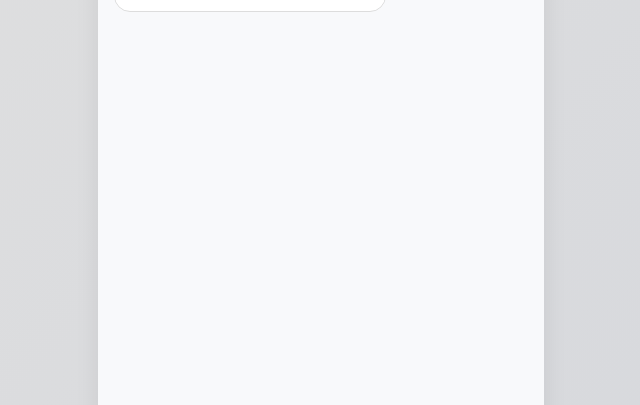
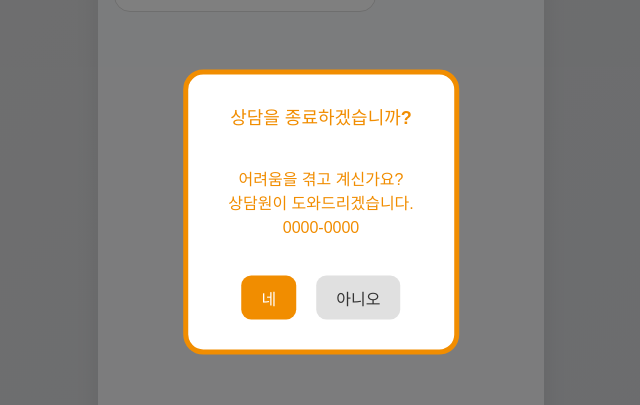
Before and after one commit to tearslunar/chatbot, a React (Vite) app in the folder frontend/: page / in a window 1280 px wide. Both pictures are taken after a click on the button "상담 종료". Shown: the part 188-593 px from the top of the page, without its empty margins (319-959 px from the left). Built offline with nearby package versions, Linux system fonts and the light colour scheme; no server answers.

Commit message:
20250627_EndBtn

```diff
--- a/frontend/src/App.css
+++ b/frontend/src/App.css
@@ -9,6 +9,67 @@ body {
   align-items: center;
   height: 100vh;
 }
+.modal-background {
+  position: fixed;
+  top: 0;
+  left: 0;
+  width: 100%;
+  height: 100%;
+  background: rgba(0, 0, 0, 0.5);
+  display: flex;
+  justify-content: center;
+  align-items: center;
+  z-index: 999;
+}
+
+.modal-content {
+  color: #f18d00;
+  background: white;
+  border-radius: 20px;
+  border: 5px solid #f18d00;
+  padding: 30px 40px;
+  display: flex;
+  flex-direction: column;
+  align-items: center;
+  gap: 20px;
+  text-align: center;
+  position: fixed;
+  top: 50%;
+  left: 50%;
+  transform: translate(-50%, -50%);
+}
+
+
+.modal-text {
+  font-size: 18px;
+  font-weight: bold;
+}
+
+.modal-buttons {
+  display: flex;
+  gap: 20px;
+}
+
+.modal-button {
+  padding: 10px 20px;
+  border-radius: 10px;
+  border: none;
+  cursor: pointer;
+  font-size: 16px;
+  font-weight: bold;
+}
+
+.modal-button.yes {
+  background-color: #f18d00;
+  color: white;
+}
+
+.modal-button.no {
+  background-color: #e0e0e0;
+  color: #333;
+}
+
+
 
 .chat-header-row {
   display: flex;
--- a/frontend/src/App.jsx
+++ b/frontend/src/App.jsx
@@ -12,6 +12,7 @@ function App() {
   const [modelOptions, setModelOptions] = useState([]); // 실제 모델 목록
   const messagesEndRef = useRef(null);
   const [isBotTyping, setIsBotTyping] = useState(false);
+  const [isModalOpen, setIsModalOpen] = useState(false);
 
   // 모델 목록 불러오기
   useEffect(() => {
@@ -78,12 +79,13 @@ function App() {
     }
   };
 
-  //상담종료버튼 ( 미완성 )
+  //상담 종료 핸들러
   const handleEndChat = () => {
-    setMessages([{ role: 'bot', content: '상담이 종료되었습니다. 감사합니다!' }]);
-    setInput('');
-    setModel('');
-    setModelOptions([]);
+    setIsModalOpen(true);
+  };
+
+  const handleEndChatCancel = () => {
+    setIsModalOpen(false);
   };
 
   // IME 조합 시작/끝 감지
@@ -98,6 +100,21 @@ function App() {
   return (
     <div className="chat-container">
     <div class="chat-header-row">
+      <div class='modal-container'>
+        {isModalOpen == true &&
+        <>
+          <div className="modal-background">
+            <div className="modal-content">
+              <div className="modal-text">상담을 종료하겠습니까?</div>
+              <p>어려움을 겪고 계신가요?<br></br>상담원이 도와드리겠습니다.<br></br>0000-0000</p>
+              <div className="modal-buttons">
+                <button className="modal-button yes" onClick={handleEndChatCancel}>네</button>
+                <button className="modal-button no" onClick={handleEndChatCancel}>아니오</button>
+              </div>
+            </div>
+          </div>
+        </>
+        }</div>
       <div class="chat-header">현대해상 AI 챗봇</div>
       <button class="end-button" onClick={handleEndChat}>상담 종료</button>
     </div>
```
